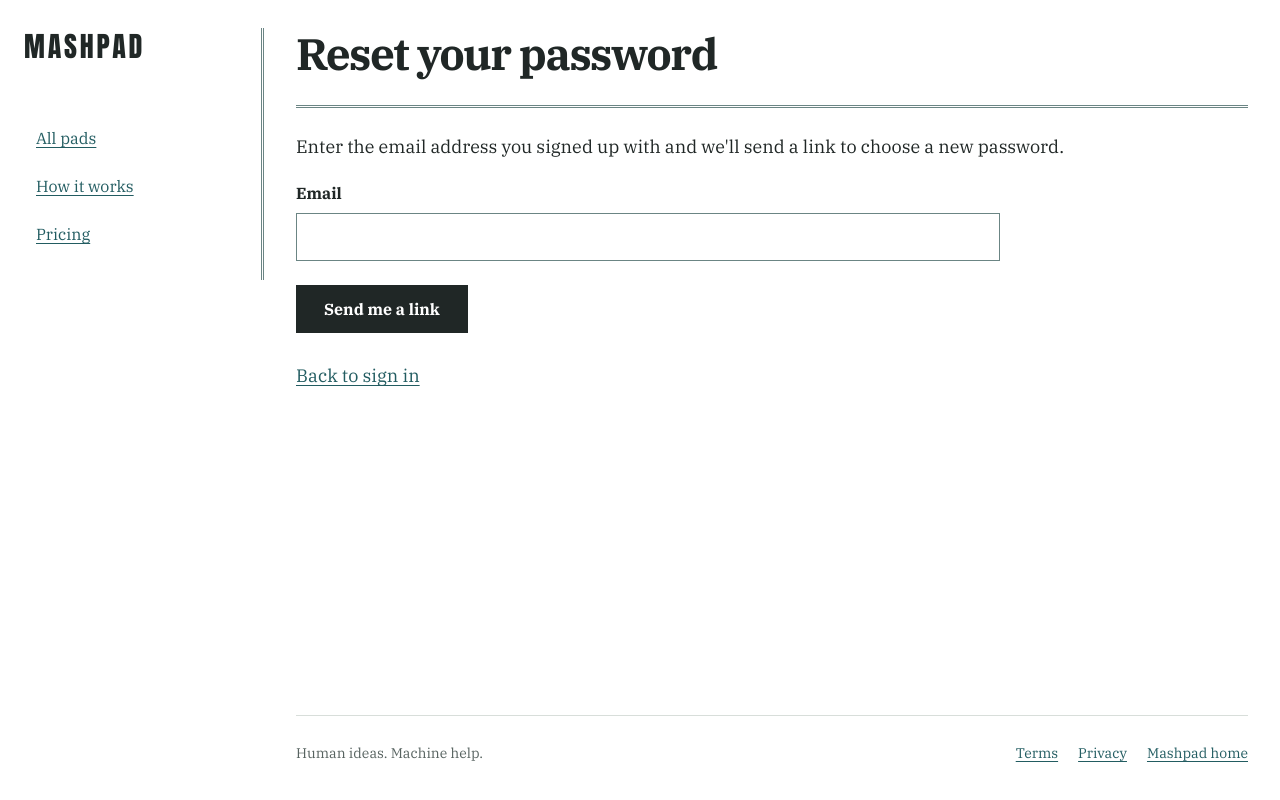
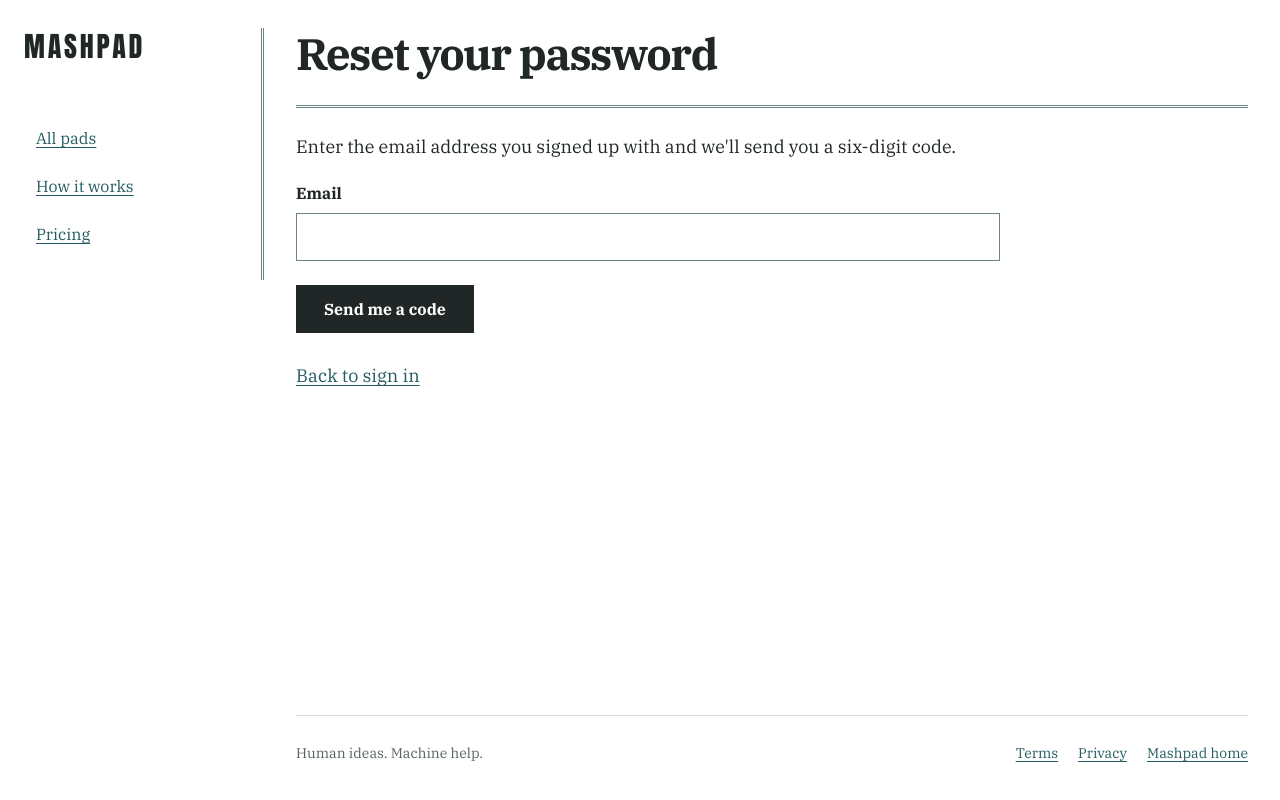
Before and after one commit to parker-lambert-claude-builder/SmarterBoard, a PHP site: page /cb/reset/ in a window 1280 px wide. Run offline with PHP 8.4, Linux system fonts and the light colour scheme; some libraries are stand-ins or nearby versions.

Commit message:
Password reset uses a six-digit code, shown as six boxes; no token links in email bodies
Dylan: Brevo can mangle tokens in links, so send a code to type instead. Six
digits; the entry as six individual boxes; the subject line "Your Mashpad
password reset code is [code]", so a browser can offer to fill it in.

- The reset email carries a six-digit code and no link. Subject: "Your Mashpad
  password reset code is 123456".
- reset/ is now two steps on one page: your email, then the code and a new
  password. The second step looks the same whether or not the address has an
  account, and every wrong answer gets the same message.
- A code lasts 15 minutes, is cancelled after five wrong tries, and is replaced
  if you ask again ("Send a new code"). Only a hash tied to the account is
  stored.
- The code field is one real input with autocomplete="one-time-code" and
  numeric input mode, so autofill, paste and screen readers work. A small
  script draws six boxes over it; without the script it is a plain field.
- The join-request email's body no longer carries an address with a token in
  it. One-press unsubscribe is the List-Unsubscribe header, which mail services
  leave alone; the body points to Email settings.

Migration 0011 is changed in this unmerged PR: password_resets keeps a code
hash and a count of wrong tries.

```diff
--- a/assets/accounts.css
+++ b/assets/accounts.css
@@ -132,3 +132,27 @@
 .legal h2 { margin-top: 34px; }
 .legal p, .legal li { max-width: 46rem; }
 .legal .legal-meta { color: var(--muted, #5c6b68); font-size: .9375rem; }
+
+/* Six-digit code entry. Without the script this is an ordinary text field; with it, six boxes are drawn over it. */
+.code-entry { position: relative; max-width: 22rem; margin: 6px 0 4px; }
+.code-entry input { width: 100%; font: 700 1.5rem/1 ui-monospace, SFMono-Regular, Menlo, Consolas, monospace; letter-spacing: .35em; text-align: center; }
+.code-entry .code-boxes { display: none; }
+.code-entry.enhanced { height: 4rem; }
+.code-entry.enhanced .code-boxes { display: grid; grid-template-columns: repeat(6, minmax(0, 1fr)); gap: 8px; height: 100%; }
+.code-entry.enhanced .code-boxes span { display: flex; align-items: center; justify-content: center; border: 2px solid #8d9b96; background: #fff; color: #202726;
+  font: 700 1.75rem/1 ui-monospace, SFMono-Regular, Menlo, Consolas, monospace; transition: border-color .12s, box-shadow .12s, transform .12s; }
+.code-entry.enhanced .code-boxes span.filled { border-color: #202726; }
+.code-entry.enhanced .code-boxes span.active { border-color: #1f6f78; box-shadow: 0 0 0 3px rgb(31 111 120 / .22); transform: translateY(-1px); }
+/* The real field lies under the boxes, invisible but focusable, so typing, pasting and autofill all still work.
+   The boxes sit on top and let clicks through to it. (The selector is long on purpose: it has to outrank the
+   site's ordinary field styling, which would otherwise paint a white field over the boxes.) */
+.code-entry.enhanced .code-boxes { position: relative; z-index: 1; pointer-events: none; }
+.account-page .form-page .code-entry.enhanced input,
+.account-page .form-page .code-entry.enhanced input:focus,
+.account-page .form-page .code-entry.enhanced input:focus-visible { position: absolute; inset: 0; z-index: 0; width: 100%; height: 100%; min-height: 0; margin: 0; padding: 0; border: 0; border-radius: 0;
+  background: transparent; color: transparent; caret-color: transparent; letter-spacing: 0; outline: none; box-shadow: none; }
+.code-entry.enhanced input::selection { background: transparent; }
+@media (prefers-reduced-motion: reduce) { .code-entry.enhanced .code-boxes span { transition: none; } }
+@media (forced-colors: active) { .code-entry.enhanced .code-boxes span.active { outline: 2px solid Highlight; } }
+.reset-again { margin-top: 22px; }
+.account-page .form-page .reset-again button.quiet { background: var(--paper); color: var(--ink); border: 1px solid #8d9b96; min-height: 40px; padding: 6px 14px; }
--- a/reset/index.php
+++ b/reset/index.php
@@ -1,7 +1,8 @@
 <?php
 /**
- * Forgotten password. Step one: ask for a link by email. Step two (the link): choose a new password.
- * The first step answers the same way whether or not the address has an account.
+ * Forgotten password. Step one: ask for a code by email. Step two: type the six-digit code and a new
+ * password. The email holds a code, never a link, because mail services rewrite links and can break them.
+ * Step two is shown the same way whether or not the address has an account.
  */
 declare(strict_types=1);
 require_once __DIR__ . '/../src/notify.php';
@@ -10,66 +11,70 @@ require_once __DIR__ . '/../src/page.php';
 $base  = mb_base_path();
 $here  = $base . 'reset/';
 $error = null;
-$sent  = false;
+$note  = null;
+$step  = 'email';
 $pdo   = null;
 try { $pdo = mb_db(); } catch (Throwable $t) { $error = 'This page is unavailable right now. Please try again shortly.'; }
-$token = (string) ($_POST['t'] ?? $_GET['t'] ?? '');
-$link  = $pdo && $token !== '' ? mb_reset_lookup($pdo, $token) : null;
+$email = trim((string) ($_POST['email'] ?? ''));
 
 if ($pdo && $_SERVER['REQUEST_METHOD'] === 'POST') {
+    $act = (string) ($_POST['act'] ?? 'request');
     try {
         if (!mb_csrf_ok((string) ($_POST['csrf'] ?? ''))) {
             throw new MbAccountError('This page expired. Please try again.');
         }
-        if ($token !== '') {
+        if ($act === 'complete') {
+            $step = 'code';
             if ((string) ($_POST['password'] ?? '') !== (string) ($_POST['password2'] ?? '')) {
                 throw new MbAccountError('The two passwords don\'t match. Type the new password again in both boxes.');
             }
-            mb_reset_complete($pdo, $token, (string) ($_POST['password'] ?? ''));
+            mb_reset_complete($pdo, $email, (string) ($_POST['code'] ?? ''), (string) ($_POST['password'] ?? ''));
             header('Location: ' . $base . 'signin/?reset=1', true, 303);
             exit;
         }
-        mb_reset_request($pdo, (string) ($_POST['email'] ?? ''));
-        $sent = true;
+        mb_reset_request($pdo, $email);
+        $step = 'code';
+        $note = $act === 'again' ? 'If that address has an account, a new code is on its way. The earlier one no longer works.' : null;
     } catch (MbAccountError $x) {
         $error = $x->getMessage();
     }
 }
 header('Cache-Control: no-store');
-header('Referrer-Policy: no-referrer');          // the link's token must not travel in a Referer header
 $csrf = mb_csrf_token();
-mb_page_start($token !== '' ? 'Choose a new password' : 'Reset your password');
+mb_page_start($step === 'code' ? 'Enter your code' : 'Reset your password');
 ?>
 <div class="form-page">
-<?php if ($token !== '' && !$link && !$error): ?>
-  <h1>This link has expired</h1>
-  <p>A reset link works once and for one hour. Ask for a new one and use it straight away.</p>
-  <p><a href="<?= mb_e($here) ?>">Send me a new link</a></p>
-<?php elseif ($token !== ''): ?>
-  <h1>Choose a new password</h1>
-  <?php if ($link): ?><p>For the account <strong>@<?= mb_e($link['handle']) ?></strong>. Changing it signs that account out everywhere else.</p><?php endif; ?>
+<?php if ($step === 'code'): ?>
+  <h1>Enter your code</h1>
+  <p>If <strong><?= mb_e($email) ?></strong> has a Mashpad account, we've emailed it a six-digit code. It works once and for 15 minutes.</p>
+  <?php if ($note): ?><p class="notice" role="status"><?= mb_e($note) ?></p><?php endif; ?>
   <?php if ($error): ?><p class="error" role="alert"><?= mb_e($error) ?></p><?php endif; ?>
-  <?php if ($link): ?>
-  <form method="post" action="<?= mb_e($here) ?>">
-    <input type="hidden" name="csrf" value="<?= mb_e($csrf) ?>"><input type="hidden" name="t" value="<?= mb_e($token) ?>">
+  <form method="post" action="<?= mb_e($here) ?>" class="reset-code-form">
+    <input type="hidden" name="csrf" value="<?= mb_e($csrf) ?>"><input type="hidden" name="act" value="complete"><input type="hidden" name="email" value="<?= mb_e($email) ?>">
+    <label for="reset-code">Code from the email</label>
+    <div class="code-entry" data-code-entry>
+      <input id="reset-code" name="code" type="text" inputmode="numeric" autocomplete="one-time-code" pattern="[0-9]{6}" maxlength="6" required autofocus aria-describedby="reset-code-hint" value="<?= mb_e(preg_replace('/\D+/', '', (string) ($_POST['code'] ?? ''))) ?>">
+      <div class="code-boxes" aria-hidden="true"><span></span><span></span><span></span><span></span><span></span><span></span></div>
+    </div>
+    <p class="hint" id="reset-code-hint">Six digits. Your browser may offer to fill it in from the email.</p>
     <label>New password <span class="hint">At least <?= MB_PASSWORD_MIN ?> characters. A few unrelated words works well.</span><input name="password" type="password" required minlength="<?= MB_PASSWORD_MIN ?>" autocomplete="new-password"></label>
     <label>New password, again <input name="password2" type="password" required autocomplete="new-password"></label>
     <button type="submit">Save new password</button>
   </form>
-  <?php else: ?><p><a href="<?= mb_e($here) ?>">Send me a new link</a></p><?php endif; ?>
-<?php elseif ($sent): ?>
-  <h1>Check your email</h1>
-  <p>If <strong><?= mb_e(trim((string) ($_POST['email'] ?? ''))) ?></strong> has a Mashpad account, a link to choose a new password is on its way. It works once and for one hour.</p>
-  <p>If it doesn't arrive in a few minutes, look in your spam folder, and check the address is the one you signed up with.</p>
-  <p><a href="<?= mb_e($base) ?>signin/">Back to sign in</a></p>
+  <form method="post" action="<?= mb_e($here) ?>" class="reset-again">
+    <input type="hidden" name="csrf" value="<?= mb_e($csrf) ?>"><input type="hidden" name="act" value="again"><input type="hidden" name="email" value="<?= mb_e($email) ?>">
+    <p>No email after a few minutes? Check your spam folder and that the address is the one you signed up with. <button type="submit" class="quiet">Send a new code</button></p>
+  </form>
+  <p><a href="<?= mb_e($here) ?>">Use a different address</a> · <a href="<?= mb_e($base) ?>signin/">Back to sign in</a></p>
+  <script src="<?= mb_e(mb_asset('code-entry.js')) ?>" defer></script>
 <?php else: ?>
   <h1>Reset your password</h1>
-  <p>Enter the email address you signed up with and we'll send a link to choose a new password.</p>
+  <p>Enter the email address you signed up with and we'll send you a six-digit code.</p>
   <?php if ($error): ?><p class="error" role="alert"><?= mb_e($error) ?></p><?php endif; ?>
   <form method="post" action="<?= mb_e($here) ?>">
-    <input type="hidden" name="csrf" value="<?= mb_e($csrf) ?>">
-    <label>Email <input name="email" type="email" required autocomplete="email" value="<?= mb_e($_POST['email'] ?? '') ?>"></label>
-    <button type="submit">Send me a link</button>
+    <input type="hidden" name="csrf" value="<?= mb_e($csrf) ?>"><input type="hidden" name="act" value="request">
+    <label>Email <input name="email" type="email" required autocomplete="email" value="<?= mb_e($email) ?>"></label>
+    <button type="submit">Send me a code</button>
   </form>
   <p><a href="<?= mb_e($base) ?>signin/">Back to sign in</a></p>
 <?php endif; ?>
--- a/src/notify.php
+++ b/src/notify.php
@@ -3,9 +3,10 @@
  * Mashpad — the email Mashpad sends by itself, and each person's say over it.
  *
  * Two kinds of email, treated differently:
- * - Account email (a password-reset link). Sent only because the person asked
+ * - Account email (a password-reset code). Sent only because the person asked
  *   for it just now. It has no unsubscribe link: there is nothing to unsubscribe
- *   from, and a reset must always be able to reach its owner.
+ *   from, and a reset must always be able to reach its owner. It carries a code
+ *   to type, never a link: mail services rewrite links and can break them.
  * - Notifications (someone asked to join your pad). Sent because something
  *   happened. Every one carries an unsubscribe link that works with one press
  *   and no sign-in, and the List-Unsubscribe headers mail apps use for their own
@@ -19,7 +20,8 @@ declare(strict_types=1);
 require_once __DIR__ . '/mail.php';
 require_once __DIR__ . '/pads.php';
 
-const MB_RESET_SECONDS  = 3600;
+const MB_RESET_SECONDS  = 900;         // a code is good for fifteen minutes
+const MB_RESET_TRIES    = 5;           // wrong guesses before a code is cancelled
 const MB_RESET_PER_HOUR = 3;           // reset emails per address per hour
 const MB_RESET_PER_IP   = 10;          // reset requests per network address per hour
 const MB_RESET_CONTACT  = 'hello@parker-lambert.com';
@@ -67,7 +69,9 @@ function mb_notification_footer(array $prefs): array
 {
     $url = mb_unsubscribe_url($prefs);
     return [
-        "\n\n--\nYou're getting this because you own a pad on Mashpad.\nStop these emails with one press, no sign-in needed: $url",
+        // The body carries no address with a token in it: mail services rewrite links in a message and can break them.
+        // The one-press route is the header below, which they leave alone; the body points at the signed-in page.
+        "\n\n--\nYou're getting this because you own a pad on Mashpad.\nTo stop these emails, use your mail app's Unsubscribe button, or sign in and open Email settings: " . mb_site_url() . 'email/',
         ['List-Unsubscribe' => '<' . $url . '>', 'List-Unsubscribe-Post' => 'List-Unsubscribe=One-Click'],
     ];
 }
@@ -108,15 +112,24 @@ function mb_notify_join_request(PDO $pdo, array $pad, array $who): string
 
 // ---------------------------------------------------------------- password reset
 
+/** What is stored for a code: a hash that only matches for this account. */
+function mb_reset_hash(int $principalId, string $code): string
+{
+    return hash('sha256', 'mashpad-reset:' . $principalId . ':' . $code, true);
+}
+
 /**
- * Someone asks for a reset link for $email. Always behaves the same from the outside, whether or not the
+ * Someone asks for a reset code for $email. Always behaves the same from the outside, whether or not the
  * address has an account, so the page can't be used to find out who is registered. Throws MbAccountError
  * only for "slow down" and "email isn't set up".
+ *
+ * The email carries a six-digit code and no link. Its subject states the code, which is what lets a
+ * browser or phone offer to fill it in.
  */
 function mb_reset_request(PDO $pdo, string $email): void
 {
     if (!mb_mail_config($pdo)['ready']) {
-        throw new MbAccountError('Mashpad can\'t send email yet, so a reset link can\'t be sent. Write to ' . MB_RESET_CONTACT . ' and we\'ll help you back in.');
+        throw new MbAccountError('Mashpad can\'t send email yet, so a reset code can\'t be sent. Write to ' . MB_RESET_CONTACT . ' and we\'ll help you back in.');
     }
     $normal = mb_normalize_email($email);
     if ($wait = mb_wait_seconds($pdo, 'reset', 'ip', mb_client_ip(), 3600, MB_RESET_PER_IP, false)) {
@@ -133,39 +146,47 @@ function mb_reset_request(PDO $pdo, string $email): void
     if (!$p) {
         return;
     }
-    $token = mb_random_token();
-    $pdo->prepare('UPDATE password_resets SET used_at = UTC_TIMESTAMP() WHERE principal_id = ? AND used_at IS NULL')->execute([$p['id']]);   // one live link at a time
-    $pdo->prepare('INSERT INTO password_resets (principal_id, token_hash, expires_at) VALUES (?, ?, FROM_UNIXTIME(?))')
-        ->execute([$p['id'], hash('sha256', $token, true), time() + MB_RESET_SECONDS]);
-    $link = mb_site_url() . 'reset/?t=' . $token;
-    mb_mail($pdo, (string) $p['email'], (string) $p['display_name'], 'Reset your Mashpad password',
-        "Someone asked to reset the password for the Mashpad account with this email address. If that was you, choose a new password here:\n\n$link\n\n"
-        . "The link works once and for one hour.\n\nIf you didn't ask for this, ignore this email. Your password stays as it is, and nobody can use the link without access to your inbox.");
+    $code = str_pad((string) random_int(0, 999999), 6, '0', STR_PAD_LEFT);
+    $pdo->prepare('UPDATE password_resets SET used_at = UTC_TIMESTAMP() WHERE principal_id = ? AND used_at IS NULL')->execute([$p['id']]);   // one live code at a time
+    $pdo->prepare('INSERT INTO password_resets (principal_id, code_hash, expires_at) VALUES (?, ?, FROM_UNIXTIME(?))')
+        ->execute([$p['id'], mb_reset_hash((int) $p['id'], $code), time() + MB_RESET_SECONDS]);
+    mb_mail($pdo, (string) $p['email'], (string) $p['display_name'], 'Your Mashpad password reset code is ' . $code,
+        "Your Mashpad password reset code is $code\n\n"
+        . "Type it on the page where you asked for it, then choose a new password. The code works once and for 15 minutes.\n\n"
+        . "If you didn't ask for this, ignore this email. Your password stays as it is, and nobody can use the code without access to your inbox.");
     mb_audit($pdo, (int) $p['id'], 'password.reset_requested');
 }
 
-/** The account a reset link is for, if the link is still good: ['id', 'principal_id', 'handle'] or null. */
-function mb_reset_lookup(PDO $pdo, string $token): ?array
+/**
+ * Check a code for $email and, if it is right, set the new password. The code is used up and every existing
+ * sign-in for the account is ended. Every way of being wrong gives the same message, so a guesser learns
+ * nothing about which part was wrong, or whether the address has an account. Returns the account's id.
+ */
+function mb_reset_complete(PDO $pdo, string $email, string $code, string $password): int
 {
-    if (!preg_match('/^[A-Za-z0-9_-]{20,64}$/', $token)) {
-        return null;
-    }
-    $q = $pdo->prepare('SELECT r.id, r.principal_id, p.handle FROM password_resets r JOIN principals p ON p.id = r.principal_id
-                         WHERE r.token_hash = ? AND r.used_at IS NULL AND r.expires_at > UTC_TIMESTAMP() AND p.disabled_at IS NULL');
-    $q->execute([hash('sha256', $token, true)]);
-    return $q->fetch() ?: null;
-}
-
-/** Set the new password. The link is used up, and every existing sign-in for the account is ended. */
-function mb_reset_complete(PDO $pdo, string $token, string $password): int
-{
-    $r = mb_reset_lookup($pdo, $token);
-    if (!$r) {
-        throw new MbAccountError('That reset link isn\'t valid any more. Links work once and for one hour. Ask for a new one.');
-    }
-    mb_validate_password($password);
+    $wrong  = new MbAccountError('That code isn\'t right, or it has expired. Codes last 15 minutes and stop working after ' . MB_RESET_TRIES . ' wrong tries. Check the newest email, or ask for a new code.');
+    $normal = mb_normalize_email($email);
+    $code   = (string) preg_replace('/\D+/', '', $code);
+    // Guessing is bounded per code (MB_RESET_TRIES) and per address (MB_RESET_PER_HOUR codes an hour), so at most
+    // a handful of guesses an hour can be made against any one account, out of a million possible codes.
     $pdo->beginTransaction();
     try {
+        $q = $pdo->prepare("SELECT r.id, r.principal_id, r.code_hash, r.attempts FROM password_resets r JOIN principals p ON p.id = r.principal_id
+                             WHERE p.kind = 'human' AND p.email_normalized = ? AND p.disabled_at IS NULL AND r.used_at IS NULL AND r.expires_at > UTC_TIMESTAMP()
+                             ORDER BY r.id DESC LIMIT 1 FOR UPDATE");
+        $q->execute([$normal]);
+        $r = $q->fetch();
+        if (!$r || (int) $r['attempts'] >= MB_RESET_TRIES || strlen($code) !== 6) {
+            $pdo->commit();
+            throw $wrong;
+        }
+        if (!hash_equals((string) $r['code_hash'], mb_reset_hash((int) $r['principal_id'], $code))) {
+            // A wrong guess is counted; at the limit the code is cancelled outright.
+            $pdo->prepare('UPDATE password_resets SET attempts = attempts + 1, used_at = IF(attempts + 1 >= ?, UTC_TIMESTAMP(), used_at) WHERE id = ?')->execute([MB_RESET_TRIES, $r['id']]);
+            $pdo->commit();
+            throw $wrong;
+        }
+        mb_validate_password($password);        // a too-short password doesn't cost the code: the person just tries again
         $pdo->prepare('UPDATE principals SET password_hash = ? WHERE id = ?')->execute([password_hash($password, mb_password_algo()), $r['principal_id']]);
         $pdo->prepare('UPDATE password_resets SET used_at = UTC_TIMESTAMP() WHERE principal_id = ? AND used_at IS NULL')->execute([$r['principal_id']]);
         $pdo->prepare("UPDATE tokens SET revoked_at = UTC_TIMESTAMP() WHERE principal_id = ? AND kind = 'session' AND revoked_at IS NULL")->execute([$r['principal_id']]);
```
Also changed, not shown: assets/code-entry.js (added, +27 -0 lines), tests/notify.test.php (+29 -15 lines), README.md, migrations/0011_reset_and_email_prefs.sql.
